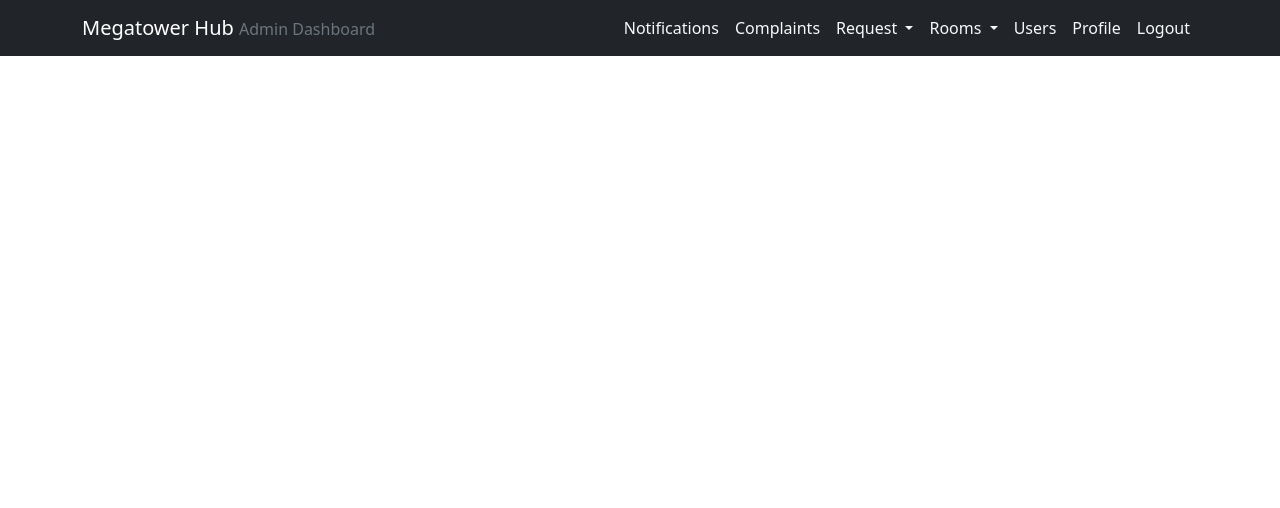
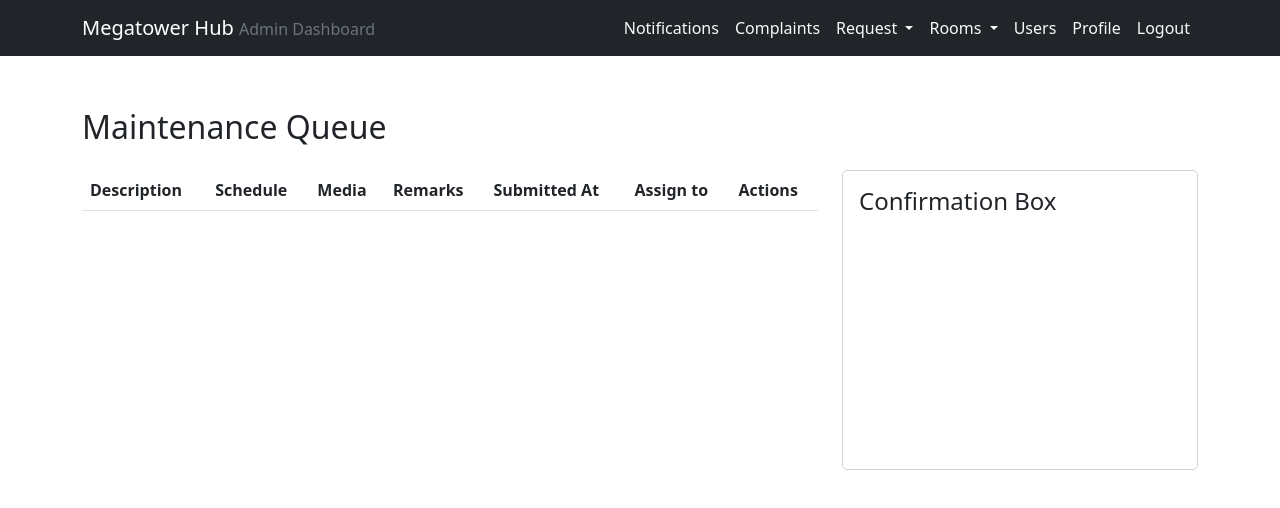
Before and after one commit to derekdacocos/megatower_hub, a website: page admin-maintenance.html in a window 1280 px wide. Drawn offline with nearby package versions, Linux system fonts and the light colour scheme; no server answers.

Commit message:
updated admin-maintenance

```diff
--- a/admin-maintenance.html
+++ b/admin-maintenance.html
@@ -51,7 +51,6 @@
                         </a>
                         <div class="dropdown-menu" aria-labelledby="roomsDropdown">
                             <a class="dropdown-item" href="admin-room-category.html">Room Category</a>
-                            <a class="dropdown-item" href="admin-reservations.html">Reservations</a> <!-- Added link to reservations -->
                         </div>
                     </li>
                     <li class="nav-item">
@@ -67,6 +66,38 @@
             </div>
         </div>
     </nav>
+
+    <!-- Content -->
+    <div class="container mt-5">
+        <h2 class="mb-4">Maintenance Queue</h2>
+        <div class="row">
+            <div class="col-md-8">
+                <table class="table">
+                    <thead>
+                        <tr>
+                            <th scope="col">Description</th>
+                            <th scope="col">Schedule</th>
+                            <th scope="col">Media</th> <!-- Added this line -->
+                            <th scope="col">Remarks</th> <!-- Added Remarks column -->
+                            <th scope="col">Submitted At</th>
+                            <th scope="col">Assign to</th>
+                            <th scope="col">Actions</th>
+                        </tr>
+                    </thead>
+                    <tbody id="maintenanceQueue">
+                        <!-- Maintenance requests will be dynamically added here -->
+                    </tbody>
+                </table>
+            </div>
+            <div class="col-md-4">
+                <!-- Confirmation Box -->
+                <div id="confirmationBox" class="p-3" style="border: 1px solid #ced4da; border-radius: 5px; height: 300px; overflow-y: auto;">
+                    <h4 class="mb-3">Confirmation Box</h4>
+                    <ul id="confirmationMessages" class="list-group"></ul>
+                </div>
+            </div>
+        </div>
+    </div>
 
     <!-- Bootstrap JS and Popper.js -->
     <script src="https://code.jquery.com/jquery-3.5.1.slim.min.js"></script>
@@ -228,7 +259,7 @@
                                     <td>
                                         <div class="dropdown">
                                             <button class="btn btn-secondary dropdown-toggle" type="button" id="assignDropdown${request.id}" data-bs-toggle="dropdown" aria-haspopup="true" aria-expanded="false">
-                                            ${request.assignedTo ? request.assignedTo : 'Assign to'}
+                                                ${request.assignedTo ? `Assigned to: ${request.assignedTo}` : 'Assign to'}
                                             </button>
                                             <div class="dropdown-menu" aria-labelledby="assignDropdown${request.id}">
                                                 <a class="dropdown-item" href="#" onclick="assignTo('${request.id}', 'Juancho Madrigal')">Juancho Madrigal</a>
```
Lines whose indentation alone changed are shown as unchanged.
